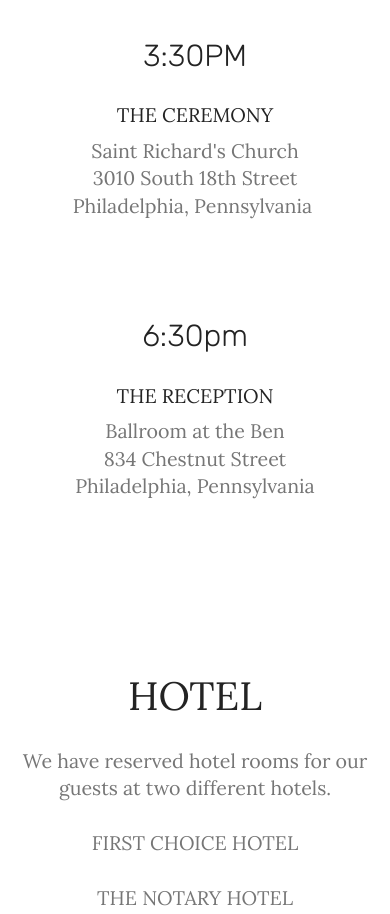
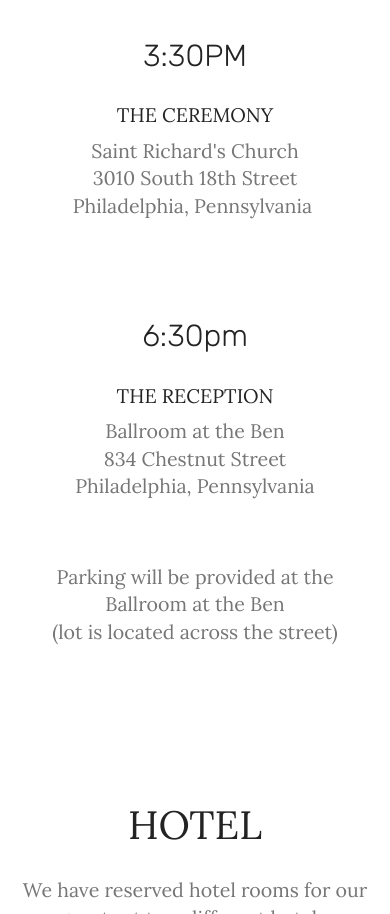
Before and after one commit to Mishcreative01/sands, a plain HTML site: page index.html in a window 390 px wide. Shown: the part 1086-2000 px from the top of the page. Drawn offline with Linux system fonts and the light colour scheme; files whose address does not match are found by name.

Commit message:
create github pages

```diff
--- a/assets/mobirise/css/mbr-additional.css
+++ b/assets/mobirise/css/mbr-additional.css
@@ -1117,7 +1117,7 @@ section.lazy-placeholder:after {
 }
 .cid-rOb9EGBjxg {
   padding-top: 90px;
-  padding-bottom: 90px;
+  padding-bottom: 15px;
   background-color: #ffffff;
 }
 .cid-rOb9EGBjxg h3 {
@@ -1139,6 +1139,14 @@ section.lazy-placeholder:after {
 .cid-rOb9EGBjxg .mbr-iconfont {
   font-size: 80px;
   color: #149dcc;
+}
+.cid-rQkxUitJ6Q {
+  padding-top: 0px;
+  padding-bottom: 90px;
+  background-color: #ffffff;
+}
+.cid-rQkxUitJ6Q P {
+  color: #767676;
 }
 .cid-rObeyl5tFd {
   padding-top: 30px;
--- a/index.html
+++ b/index.html
@@ -55,7 +55,7 @@
     </nav>
 </section>
 
-<section class="engine"><a href="https://mobirise.info/l">free web templates</a></section><section class="cid-rOb7AOtRUt mbr-fullscreen" id="header2-0">
+<section class="engine"><a href="https://mobirise.info/i">free web creation software</a></section><section class="cid-rOb7AOtRUt mbr-fullscreen" id="header2-0">
 
 
 
@@ -128,6 +128,27 @@
    </div>
 </section>
 
+<section class="header1 cid-rQkxUitJ6Q" id="header16-d">
+
+
+
+
+
+    <div class="container">
+        <div class="row justify-content-md-center">
+            <div class="col-md-10 align-center">
+
+
+                <p class="mbr-text pb-3 mbr-fonts-style display-5">
+                    Parking will be provided at the Ballroom at the Ben <br>(lot is located across the street)
+                </p>
+
+            </div>
+        </div>
+    </div>
+
+</section>
+
 <section class="header1 cid-rObeyl5tFd" id="header16-6">
 
 
@@ -190,7 +211,7 @@
     <div class="container">
         <div class="media-container-row">
             <div class="col-md-8">
-                <div class="google-map"><iframe frameborder="0" style="border:0" src="https://www.google.com/maps/embed/v1/place?key=AIzaSyAEIpgj38KyLFELm2bK9Y7krBkz1K-cMq8&amp;q=place_id:ChIJDcgMiDLGxokRRqnX3L-fKoI" allowfullscreen=""></iframe></div>
+                <div class="google-map"><iframe frameborder="0" style="border:0" src="https://www.google.com/maps/embed/v1/place?key=AIzaSyCy9r70T3NYf3PhvVflTo0_zdif2_IoIYs&amp;q=place_id:ChIJDcgMiDLGxokRRqnX3L-fKoI" allowfullscreen=""></iframe></div>
         </div>
     </div>
 </div></section>
```
Also changed, not shown: 1 other file.
